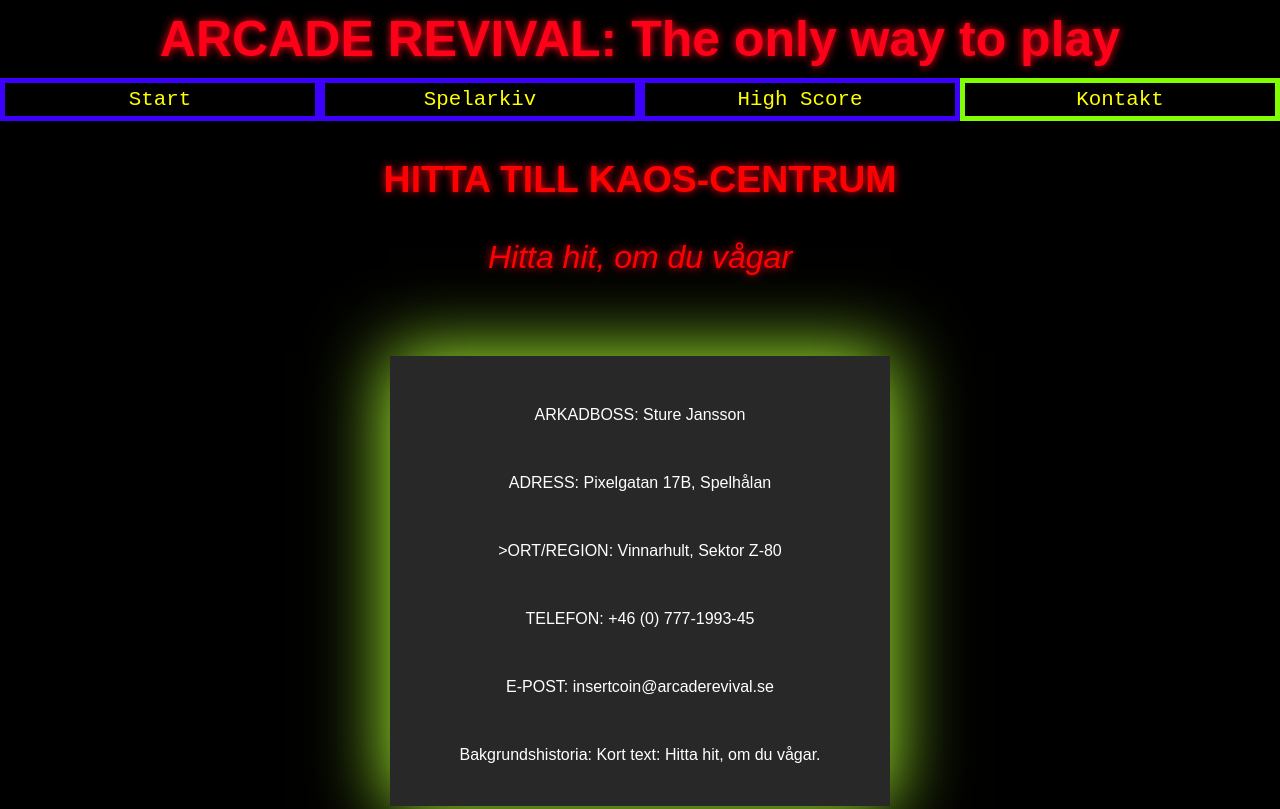
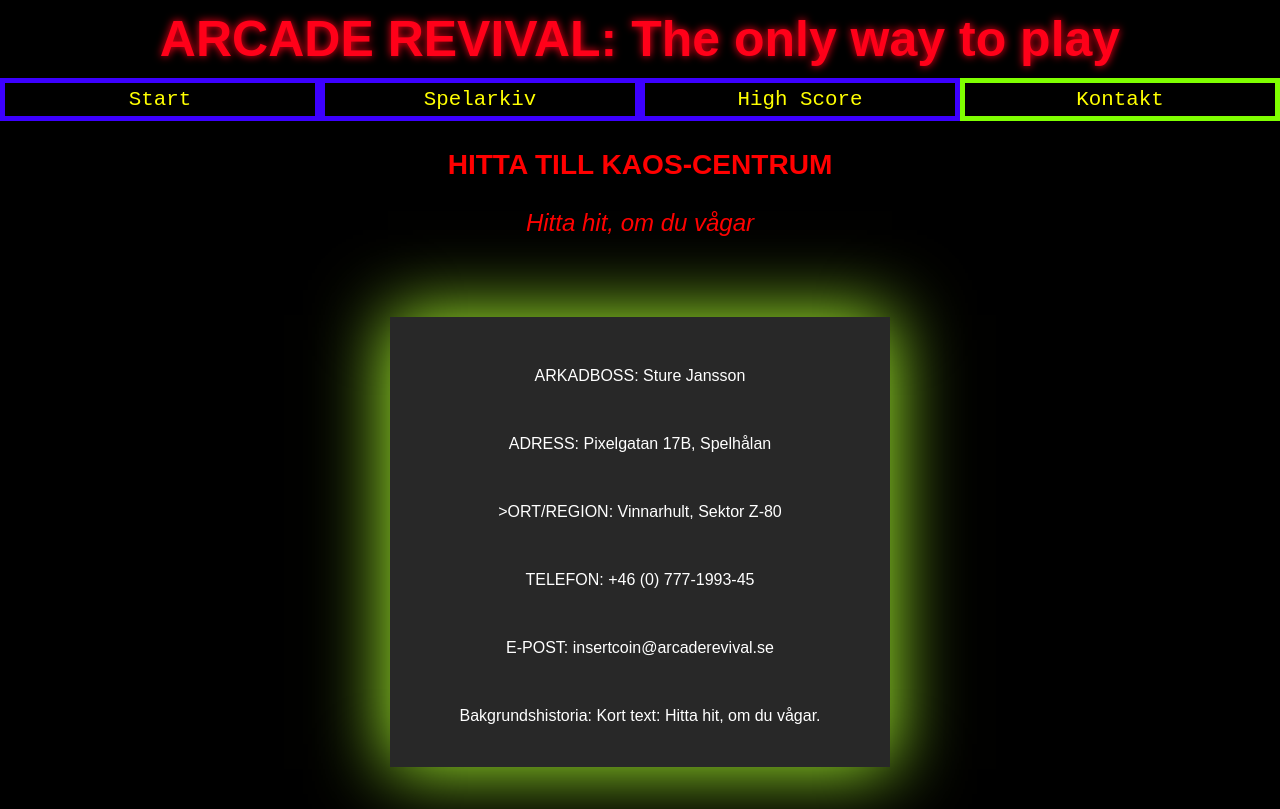
Before and after one commit to Anknert08/Arcade_Revival, a plain HTML site: page Kontakt.html in a window 1280 px wide. Shown: the top 809 px of the page. Drawn offline with Linux system fonts and the light colour scheme; a web font is replaced by a local one.

Commit message:
Accepted incoming changes

```diff
--- a/AR.css
+++ b/AR.css
@@ -157,18 +157,11 @@ text-shadow: #00ff66;
     grid-column:1;
     text-align: center;
     color: red;
-<<<<<<< HEAD
-    animation: blink 0.8s infinite;
-    text-shadow: 0 0 8px rgb(255, 0, 25);
-    font-size: 2em;
-
-=======
     font-size: 1.5em;
 }
 .hitta p{
     display: inline;
     font-style: italic;
->>>>>>> eefbff4954eec903c8a6dab1f286cfdcbda4f615
 }
 footer{
     grid-row: 4 / 5;
```
